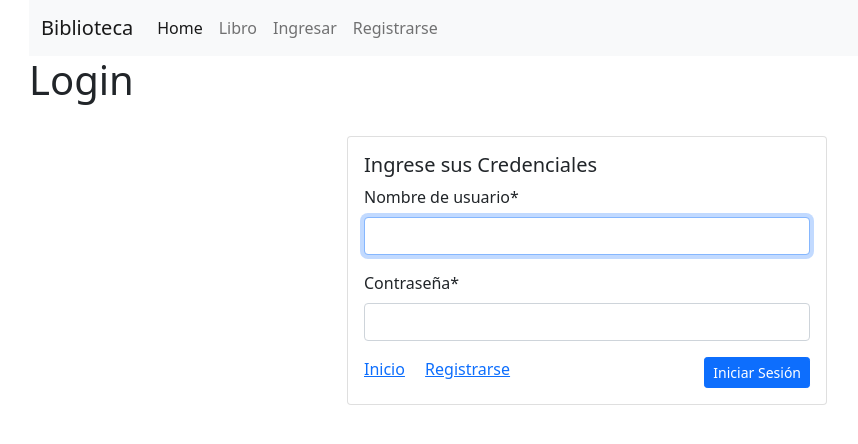
After one commit to robcast2289/base_datos_1, a Django app: page /accounts/login/ in a window 1280 px wide. The commit adds this page. Shown: the top 444 px of the page, without its empty margins (53-911 px from the left). Run offline with Django 4.2, Linux system fonts and the light colour scheme; some libraries are stand-ins or nearby versions.

Commit message:
Listado de libros, login, logout y register

```diff
--- a/libreria/library/models.py
+++ b/libreria/library/models.py
@@ -15,6 +15,9 @@ class Usuario(models.Model):
     user = models.OneToOneField(User,on_delete=models.CASCADE)
     phone = models.CharField(max_length=8)
     tipo = models.ForeignKey(TipoUsuario,null=False,blank=False,on_delete=models.RESTRICT)
+
+    class Meta:
+        db_table_comment = "Complemento usuario"
 
 class Autor(models.Model):
     id = models.AutoField(primary_key=True)
--- /dev/null
+++ b/libreria/library/templates/base.html
@@ -0,0 +1,47 @@
+<!DOCTYPE html>
+<html lang="es">
+<head>
+    <meta charset="UTF-8">
+    <meta name="viewport" content="width=device-width, initial-scale=1.0">
+    <link href="https://cdn.jsdelivr.net/npm/bootstrap@5.1.3/dist/css/bootstrap.min.css" rel="stylesheet" integrity="sha384-1BmE4kWBq78iYhFldvKuhfTAU6auU8tT94WrHftjDbrCEXSU1oBoqyl2QvZ6jIW3" crossorigin="anonymous">
+    <title>Aplicación</title>
+</head>
+<body>
+    <div class="container">
+        <nav class="navbar navbar-expand-lg navbar-light bg-light">
+            <div class="container-fluid">
+              <a class="navbar-brand" href={% url 'home' %}>Biblioteca</a>
+              <button class="navbar-toggler" type="button" data-bs-toggle="collapse" data-bs-target="#navbarNav" aria-controls="navbarNav" aria-expanded="false" aria-label="Toggle navigation">
+                <span class="navbar-toggler-icon"></span>
+              </button>
+              <div class="collapse navbar-collapse" id="navbarNav">
+                <ul class="navbar-nav">
+                  <li class="nav-item">
+                    <a class="nav-link active" aria-current="page" href={% url 'home' %}>Home</a>
+                  </li>
+                  <li class="nav-item">
+                    <a class="nav-link" href={% url 'libro' %}>Libro</a>
+                  </li>
+                  {% if request.user.is_authenticated %}
+                    <li class="nav-item">
+                        <a class="nav-link" href={% url 'logout' %}>Salir</a>
+                    </li>
+                  {% else %}
+                    <li class="nav-item">
+                        <a class="nav-link" href={% url 'login' %}>Ingresar</a>
+                    </li>
+                    <li class="nav-item">
+                        <a class="nav-link" href={% url 'register' %}>Registrarse</a>
+                    </li>
+                  {% endif %}
+                </ul>
+              </div>
+            </div>
+          </nav>
+
+          {% block content %}{% endblock %}
+    </div>
+    <script src="https://cdn.jsdelivr.net/npm/@popperjs/core@2.10.2/dist/umd/popper.min.js" integrity="sha384-7+zCNj/IqJ95wo16oMtfsKbZ9ccEh31eOz1HGyDuCQ6wgnyJNSYdrPa03rtR1zdB" crossorigin="anonymous"></script>
+    <script src="https://cdn.jsdelivr.net/npm/bootstrap@5.1.3/dist/js/bootstrap.min.js" integrity="sha384-QJHtvGhmr9XOIpI6YVutG+2QOK9T+ZnN4kzFN1RtK3zEFEIsxhlmWl5/YESvpZ13" crossorigin="anonymous"></script>
+</body>
+</html>
--- a/libreria/library/templates/home.html
+++ b/libreria/library/templates/home.html
@@ -4,7 +4,4 @@
 
 <h2>{{ lib.titulo }}</h2>
 <p>{{ lib.autor }}</p>
-<img src="{{ lib.imagen.url }}" alt="{{ lib.titulo }}">
-{{ lib.imagen.url }}
-
-{% endfor %}
+<img src="{{ lib.imagen.url }}" alt="{{ lib.titulo }}" style="width: 200px;">
--- /dev/null
+++ b/libreria/library/templates/registration/login.html
@@ -0,0 +1,27 @@
+{% extends 'base.html' %}
+
+{% block content %}
+
+{% load crispy_forms_tags %}
+
+<h1>Login</h1>
+
+<br>
+
+<form action="" method="post">
+    {% csrf_token %}
+
+    <div class="card mx-auto" style="width: 30rem;">
+        <div class="card-body">
+          <h5 class="card-title">Ingrese sus Credenciales</h5>
+          {{ form | crispy }}
+          <a href={% url 'home' %} class="card-link">Inicio</a>
+          <a href={% url 'register' %} class="card-link">Registrarse</a>
+          <button class="btn btn-sm btn-primary float-end" type="submit">Iniciar Sesión</button>
+        </div>
+    </div>
+
+
+</form>
+
+{% endblock %}
--- /dev/null
+++ b/libreria/library/urls.py
@@ -0,0 +1 @@
+from django.urls import path
--- a/libreria/libreria/urls.py
+++ b/libreria/libreria/urls.py
@@ -15,11 +15,16 @@ Including another URLconf
     2. Add a URL to urlpatterns:  path('blog/', include('blog.urls'))
 """
 from django.contrib import admin
-from django.urls import path
+from django.urls import path, include
+from django.conf import settings
+from django.conf.urls.static import static
 
 from library import views
 
 urlpatterns = [
     path('admin/', admin.site.urls),
-    path('',views.home, name='home')
-]
+    path('',views.home, name='home'),
+    path('libro/',views.libro, name='libro'),
+    path('register/',views.register, name='register'),
+    path('accounts/', include('django.contrib.auth.urls'))
+] + static(settings.MEDIA_URL, document_root=settings.MEDIA_ROOT)
--- a/requirements.txt
+++ b/requirements.txt
@@ -1,6 +1,8 @@
 asgiref==3.7.2
+crispy-bootstrap5==0.7
 cx-Oracle==8.3.0
 Django==4.2.6
+django-crispy-forms==2.1
+pillow==10.1.0
 sqlparse==0.4.4
 typing_extensions==4.8.0
-pillow==10.1.0
```
Also changed, not shown: libreria/library/forms.py (added, +22 -0 lines), libreria/library/templates/index.html (added, +20 -0 lines), libreria/library/templates/libro.html (added, +7 -0 lines), libreria/library/templates/registration/register.html (added, +27 -0 lines), libreria/library/views.py (+31 -2 lines), libreria/libreria/settings.py (+11 -0 lines).
